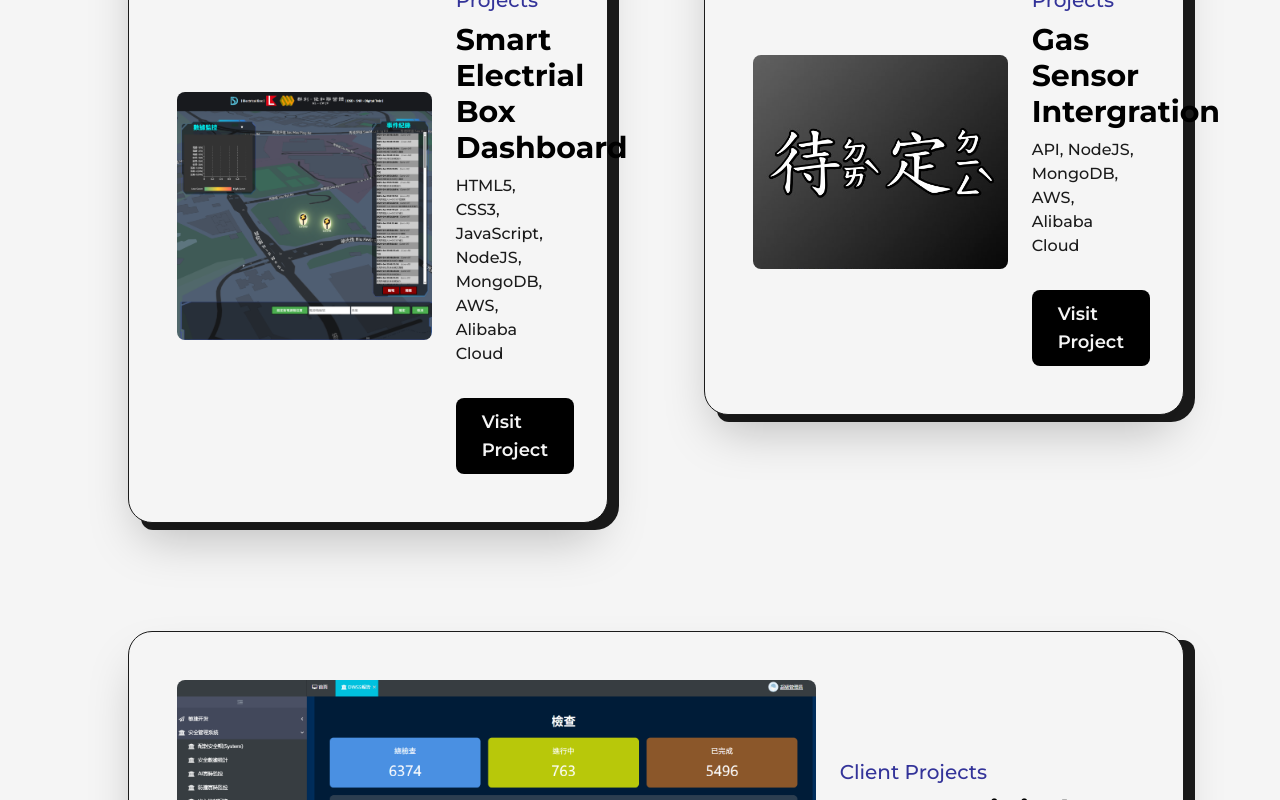
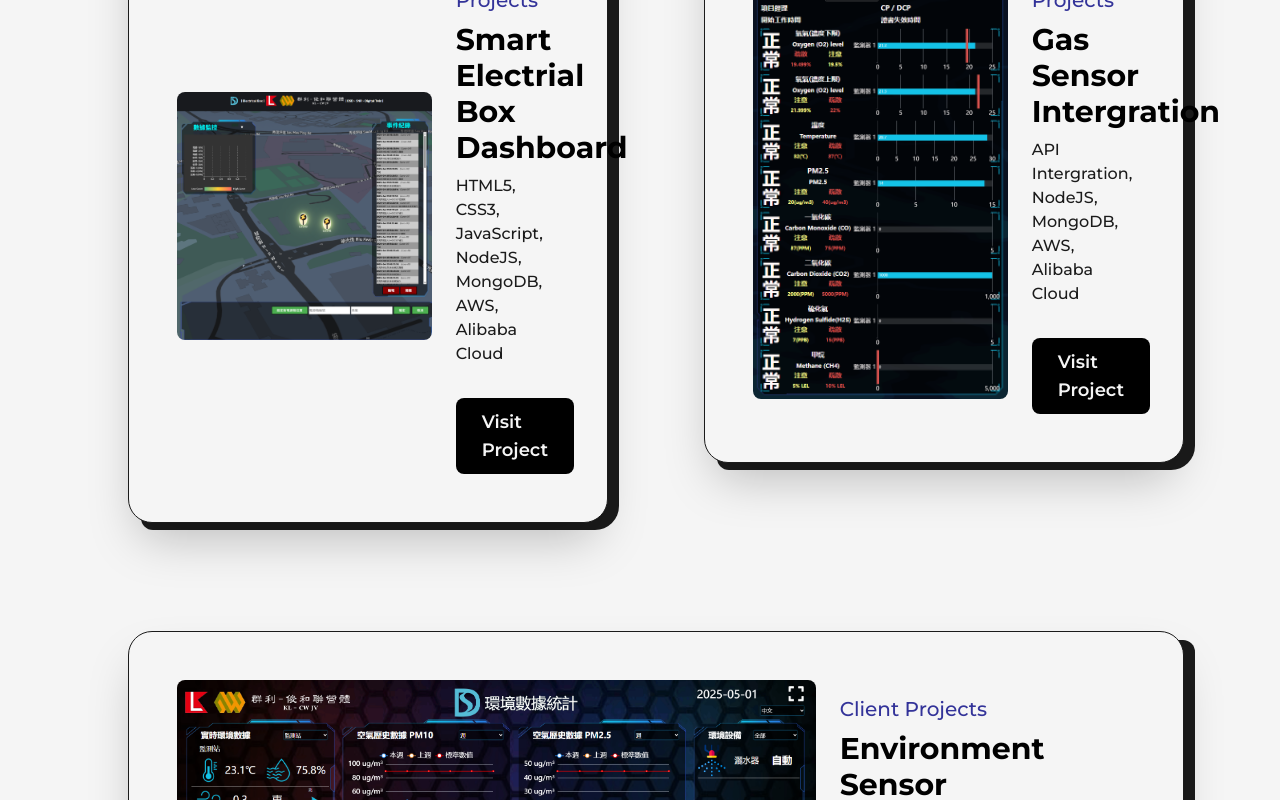
Before and after one commit to Lokiakoo/Profile, a Next.js app: page /projects in a window 1280 px wide. Shown: the part 960-1760 px from the top of the page. Built offline with nearby package versions, Linux system fonts and the light colour scheme.

Commit message:
Update new project

```diff
--- a/src/pages/about.js
+++ b/src/pages/about.js
@@ -54,7 +54,7 @@ const about = () => {
                         My goal is to become a fullstack developer and apply my technical expertise and creativity to build stunning websites.
                     </p><br/>
                     <p className='font-medium md:text-sm sm:text-sm'>
-                        I have completed a university degree in computer science and have a diploma in cross-platform application development.
+                        I have completed a bachelor's degree in computer science and have a diploma in cross-platform application development.
                         I have some experience in both front-end and back-end, and have knowledge of cloud services and deployment.
                     </p><br/>
                     <p className='font-medium md:text-sm sm:text-sm'>
--- a/src/pages/projects.js
+++ b/src/pages/projects.js
@@ -8,8 +8,10 @@ import { GithubIcon } from '@/components/Icons'
 import BGEIndex from '../../public/images/profile/BGEIndex.png'
 import AutoIDSIndex from '../../public/images/profile/AutoIDSIndex.png'
 import Pending from '../../public/images/profile/Pending.jpg'
-import SmartWatch from '../../public/images/profile/SW_SNR.png'
+import Smart_Watch from '../../public/images/profile/SW_SNR.png'
 import Electral_box from '../../public/images/profile/electral_box_snr.png'
+import Confined_Space from '../../public/images/profile/ConfinedSpace.png'
+import Environment_sensor from '../../public/images/profile/Environment_sensor.png'
 import SSW_DWSS_report from '../../public/images/profile/SSW_DWSS_report.png'
 
 const JobsProjects = ({ type, title, img, link, summary, github, code}) => {
@@ -68,7 +70,7 @@ const projects = () => {
                         <JobsProjects
                         type="Client Projects"
                         title="Smart Watch Dashboard"
-                        img={SmartWatch}
+                        img={Smart_Watch}
                         summary="HTML5, CSS3, JavaScript, NodeJS, MongoDB, Alibaba Cloud"
                         link="https://smart-watch-dashboard.web.app/snr/"
                         />
@@ -86,9 +88,18 @@ const projects = () => {
                         <JobsProjects
                         type="Client Projects"
                         title="Gas Sensor Intergration"
-                        img={Pending}
-                        summary="API, NodeJS, MongoDB, AWS, Alibaba Cloud"
-                        link=""
+                        img={Confined_Space}
+                        summary="API Intergration, NodeJS, MongoDB, AWS, Alibaba Cloud"
+                        link="http://94.190.218.197:7002/SiteMonitoring_Web/SiteMonitor/ConfinedSpaceRealTimeState"
+                        />
+                    </div>
+                    <div className='col-span-12'>
+                        <JobsProjects
+                        type="Client Projects"
+                        title="Environment Sensor Intergration"
+                        img={Environment_sensor}
+                        summary="API Intergration, NodeJS, MongoDB, AWS, Alibaba Cloud"
+                        link="http://94.190.218.197:7002/SiteMonitoring_Web/EnvironmentMonitor/DataStatistics"
                         />
                     </div>
                     <div className='col-span-12'>
```
Also changed, not shown: public/images/profile/ConfinedSpace.png (added), public/images/profile/Environment_sensor.png (added).
